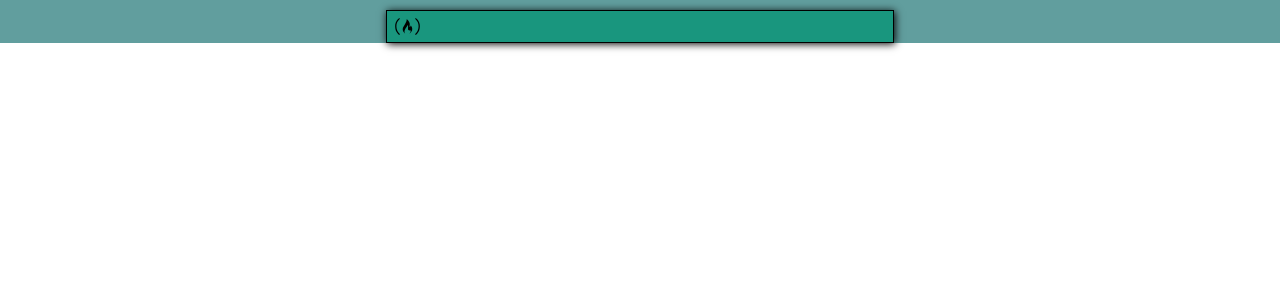
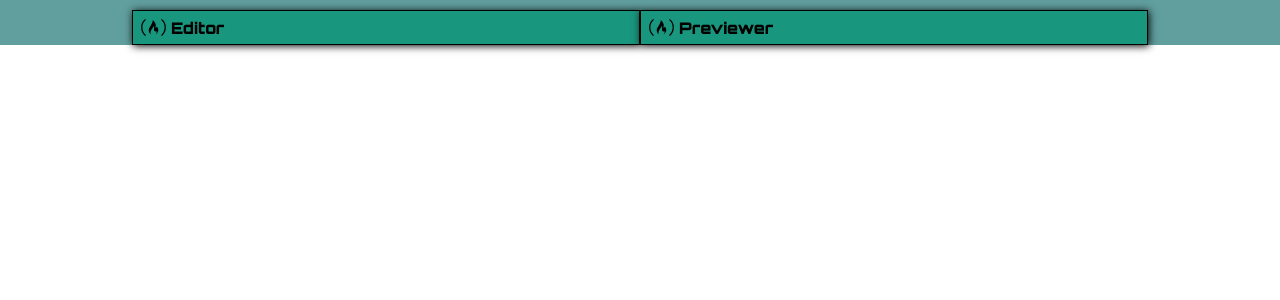
Before and after one commit to Hyperion04/Markdown-Previewer, a React (Create React App) app: page / in a window 1280 px wide. Shown: the top 300 px of the page. Built offline with nearby package versions, Linux system fonts and the light colour scheme.

Commit message:
Pequeños cambios en Toolbar y Editor

```diff
--- a/src/App.js
+++ b/src/App.js
@@ -1,10 +1,14 @@
+import React,{ useState } from 'react';
 import './App.scss';
 import { Toolbar } from './components/Toolbar';
 
 function App() {
   return (
     <div className="App">
-      <Toolbar />
+      <Toolbar
+        text={'Editor'} />
+      <Toolbar
+        text={'Previewer'} />
     </div>
   );
 }
--- a/src/App.scss
+++ b/src/App.scss
@@ -4,6 +4,8 @@
 }
 
 .App {
+  width: 100%;
+  height: 100%;
   padding-top: 10px;
   background-color: #619e9e;
   display: flex;
--- a/src/components/toolbar.js
+++ b/src/components/toolbar.js
@@ -1,6 +1,6 @@
 import React from 'react';
 import { FaFreeCodeCamp } from "react-icons/fa";
-import '../stylesheets/toolbar.scss'
+import '../stylesheets/Toolbar.scss'
 
 export function Toolbar(props) {
   return(
--- /dev/null
+++ b/src/stylesheets/Editor.scss
@@ -0,0 +1,6 @@
+
+#editor {
+  width: 500px;
+  height: auto;
+  border: 1px solid #000;
+}
--- a/src/stylesheets/toolbar.scss
+++ b/src/stylesheets/toolbar.scss
@@ -1,4 +1,4 @@
-@import url('https://fonts.googleapis.com/css2?family=Josefin+Slab:wght@100;200;300;400;500&family=Saira:wght@100;200;300;400;500&display=swap');
+@import url('https://fonts.googleapis.com/css2?family=Orbitron:wght@400;500;600;700;800;900&family=Saira:wght@100;200;300;400;500&display=swap');
 
 * {
   margin: 0;
@@ -10,7 +10,8 @@
   height: auto;
   background-color: #19967E;
   color: #000;
-  font-family: 'Josefin Slab', serif;
+  font-family: 'Orbitron', sans-serif;
+  font-weight: 900;
   font-size: 1rem;
   display: flex;
   align-items: center;
@@ -20,6 +21,6 @@
   .freecodecamp-logo {
     width: 25px;
     height: 25px;
-    margin-left: 5px;
+    margin: 1px 5px 1px 5px;
   }
 }
```
Also changed, not shown: src/components/Editor.js (+9 -2 lines).
